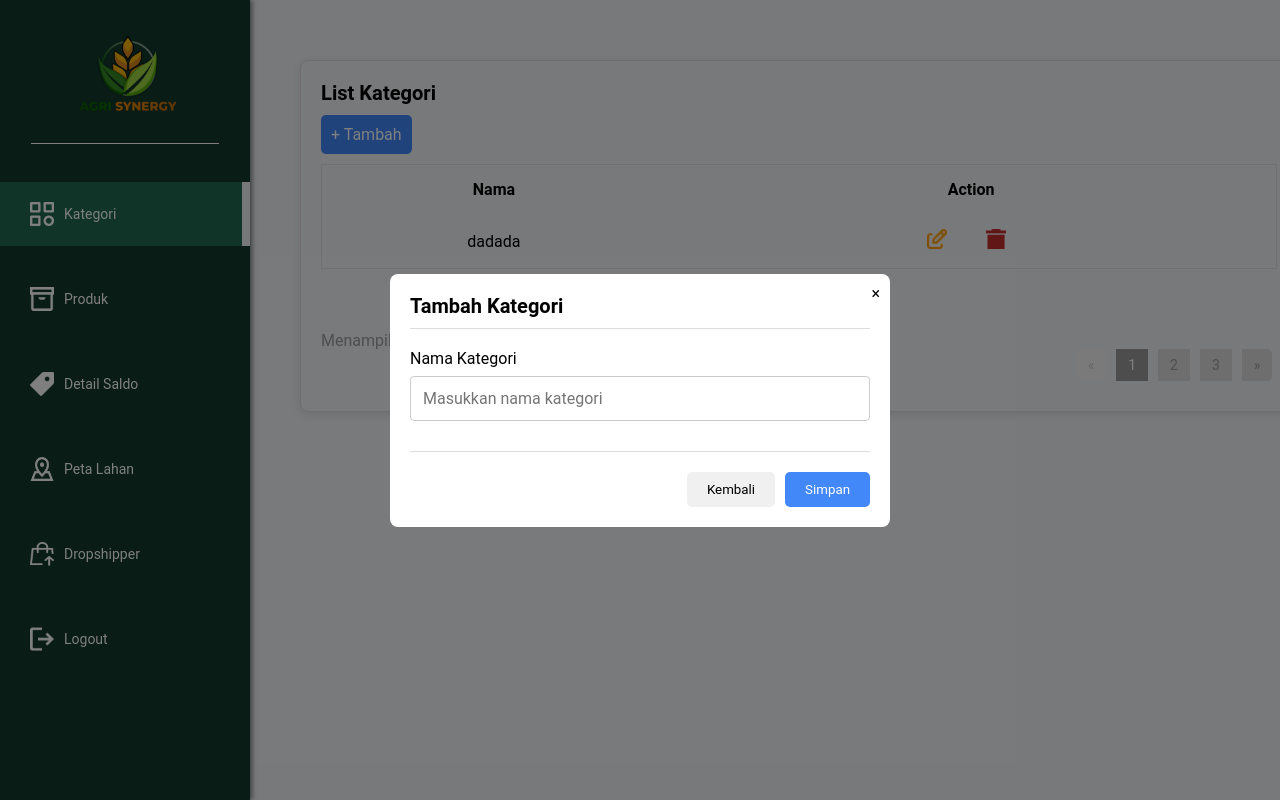
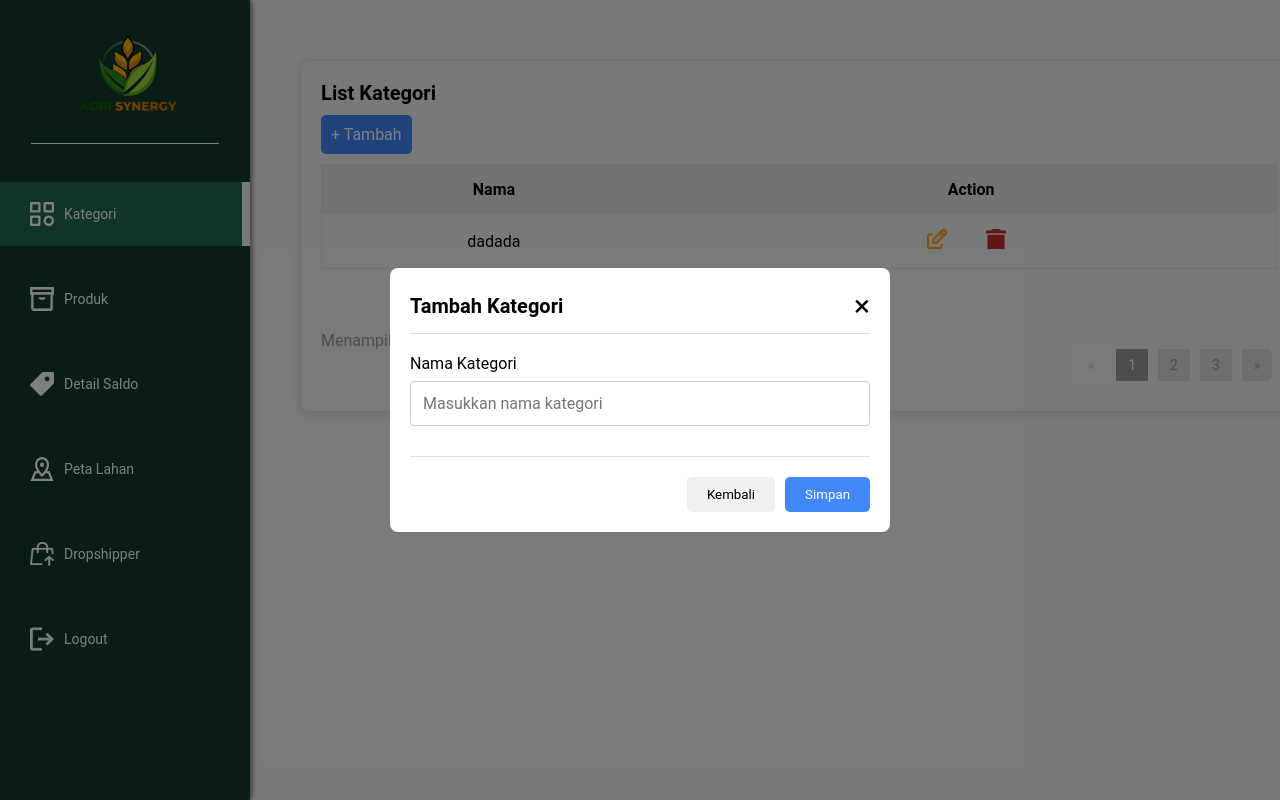
Before and after one commit to ammaarsirajalhakim/agri-synergy-web, a React (Vite) app: page /kategori in a window 1280 px wide. Both pictures are taken after a click on the button "+ Tambah". Built offline with nearby package versions, Linux system fonts and the light colour scheme.

Commit message:
update admin page

```diff
--- a/src/css/kategori.css
+++ b/src/css/kategori.css
@@ -40,7 +40,7 @@
   }
 
   th {
-    background-color: #F2F4F5;
+    background-color: #E4E7E9;
   }
 
   tbody tr {
--- a/src/pages/admin/Kategori.jsx
+++ b/src/pages/admin/Kategori.jsx
@@ -110,7 +110,7 @@ const Kategori = () => {
           <div className="modal-content" onClick={(e) => e.stopPropagation()}>
             <div className="modal-header">
               <h5>Tambah Kategori</h5>
-              <button className="close-button" onClick={closeAddModal}>
+              <button className="close-button1" onClick={closeAddModal}>
                 ×
               </button>
             </div>
```
